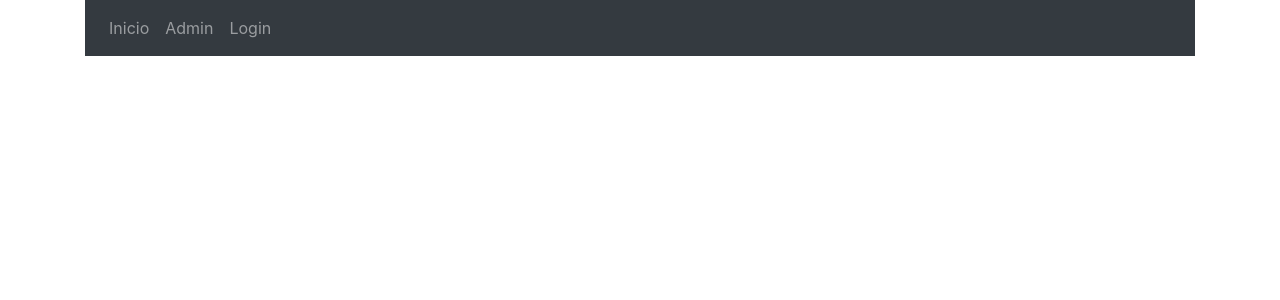
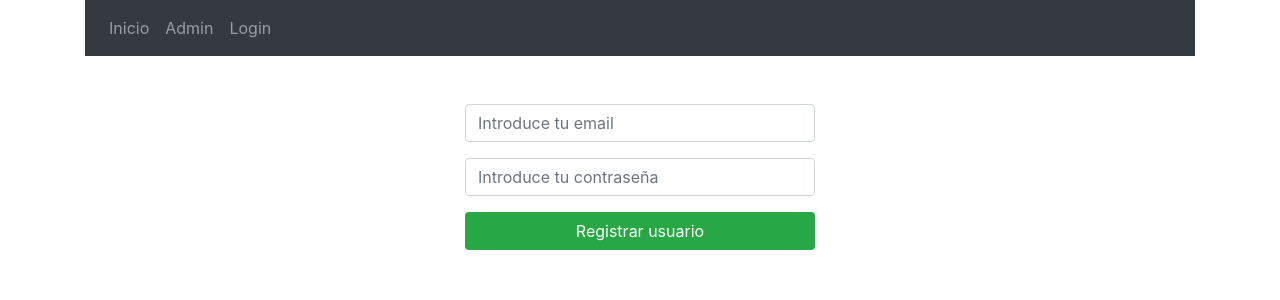
Before and after one commit to UlisesAstrada/firebase-auth-react, a React (Create React App) app: page /login in a window 1280 px wide. Shown: the top 300 px of the page. Built offline with nearby package versions, Linux system fonts and the light colour scheme.

Commit message:
Login component added

```diff
--- a/src/components/Login.jsx
+++ b/src/components/Login.jsx
@@ -2,9 +2,24 @@ import React from 'react'
 
 function Login() {
   return (
-    <div className="row">
+    <div className="row mt-5">
       <div className="col"></div>
-      <div className="col"></div>
+      <div className="col">
+        <form className="form-group">
+          <input
+            className="form-control mb-3"
+            placeholder="Introduce tu email"
+            type="text"/>
+          <input
+            className="form-control"
+            placeholder="Introduce tu contraseña"
+            type="text"/>
+          <input
+            className="btn btn-block mt-3 bg-success text-white rounded"
+            type="submit"
+            value="Registrar usuario"/>
+        </form>
+      </div>
       <div className="col"></div>
     </div>
   )
```
